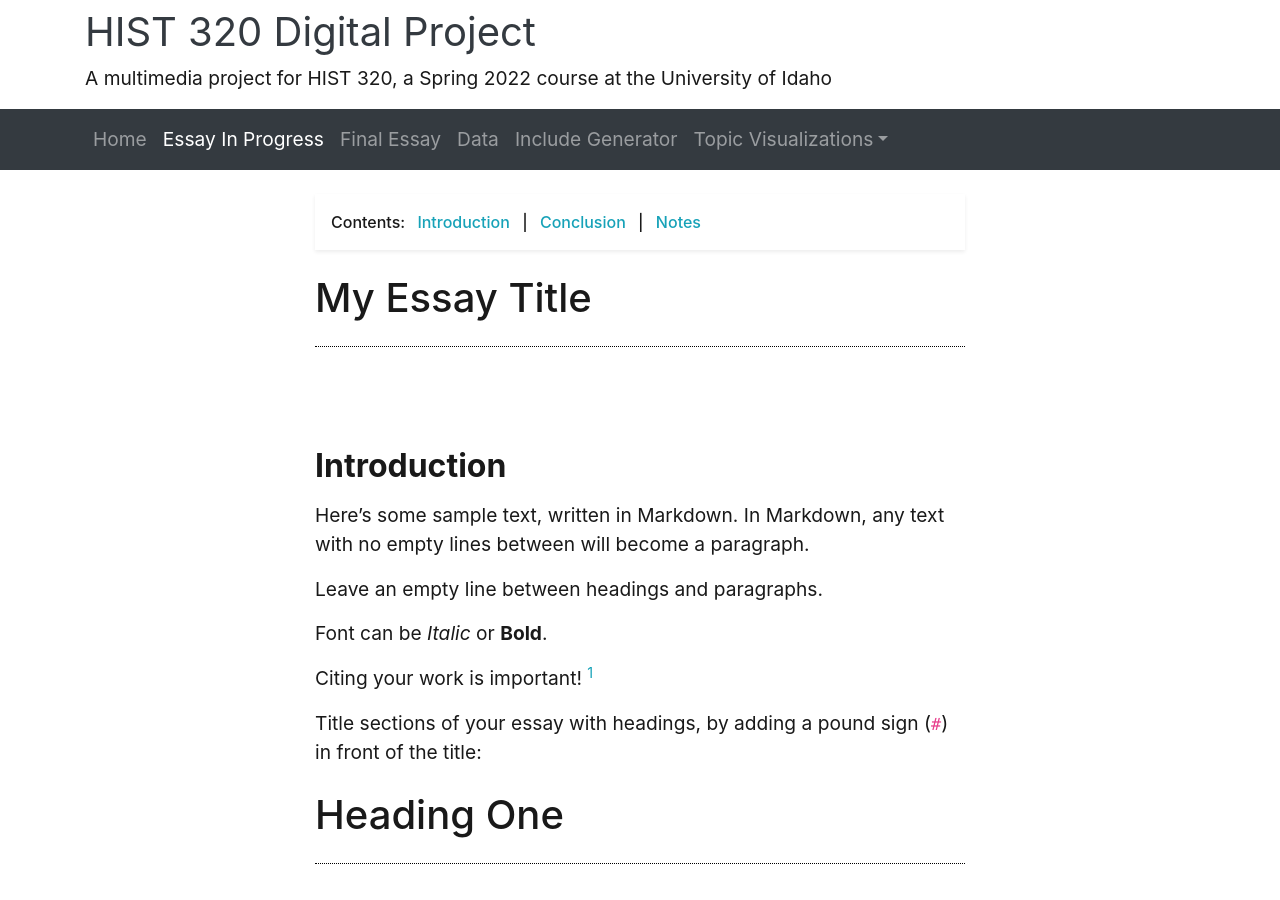
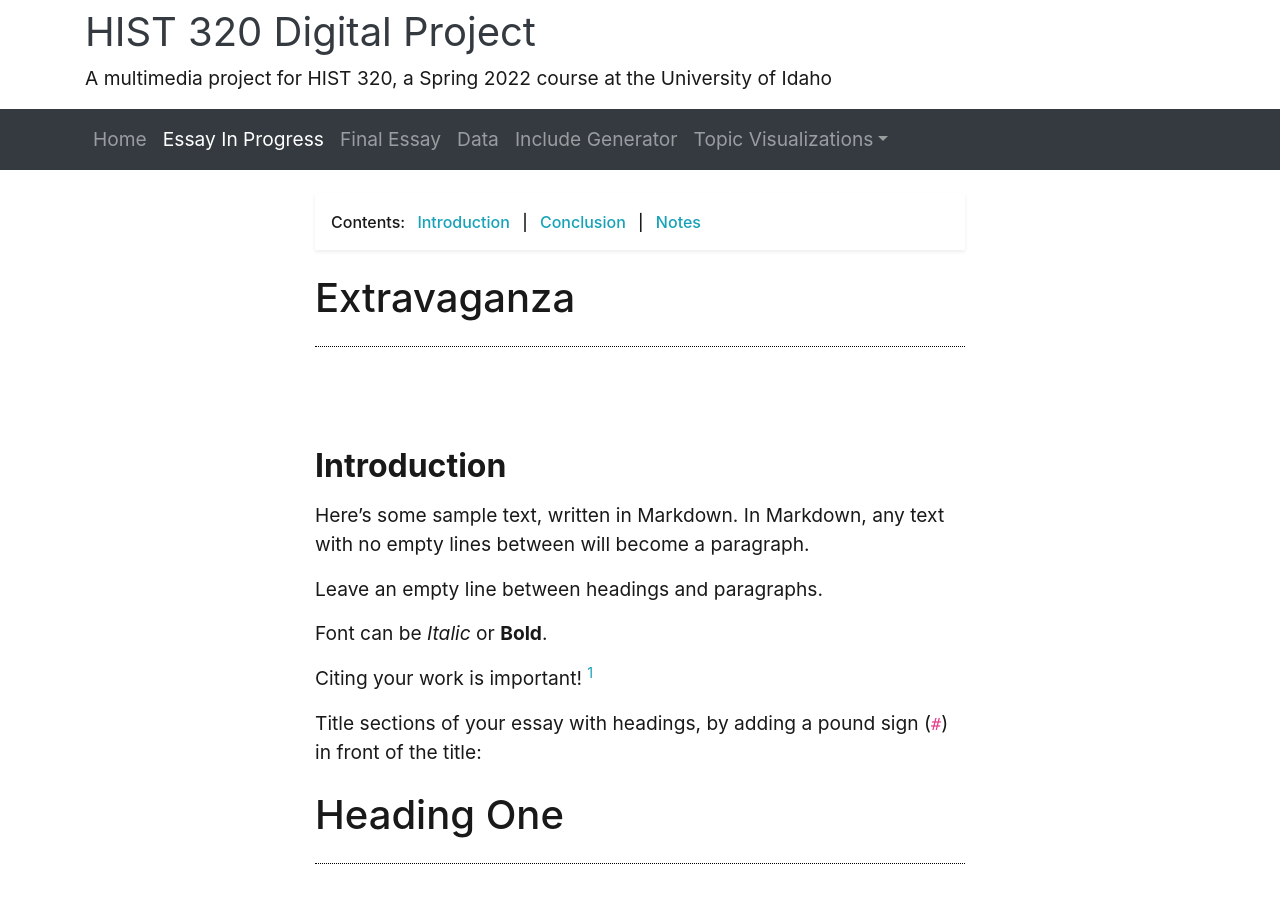
Before and after one commit to taylerlyday/digital-history_project, a Jekyll site: the page built from pages/essay-01.md, in a window 1280 px wide and 900 px high. Built offline with Jekyll 4.4.1, drawn with Linux system fonts in a browser that asks for light colours; nearby versions of some CDN libraries; library files that are not in the unit come from our copies.

Commit message:
Update essay-01.md

```diff
--- a/pages/essay-01.md
+++ b/pages/essay-01.md
@@ -6,7 +6,7 @@ permalink: /essay-01.html
 
 {% include feature/nav-menu.html sections="Introduction;Conclusion;Notes" %}
 
-# My Essay Title
+# Extravaganza
 
 ## Introduction
 
```
